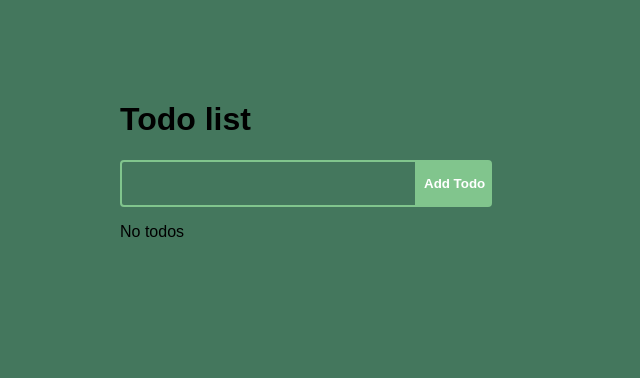
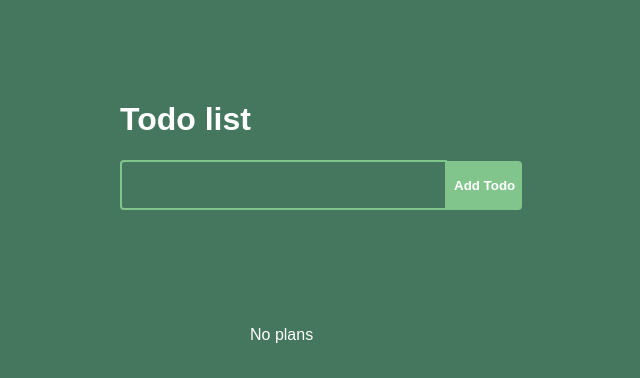
Before and after one commit to ukioxz/Note-app-react, a React (Create React App) app in the folder note-app/: page / in a window 1280 px wide. Shown: the top 378 px of the page, without its empty margins (220-860 px from the left). Built offline with nearby package versions, Linux system fonts and the light colour scheme.

Commit message:
Fix styles for todo list

```diff
--- a/note-app/src/App.js
+++ b/note-app/src/App.js
@@ -36,7 +36,7 @@ function App() {
     {todos.length ? (
       <TodoList todos={todos} onToggle={toggleTodo}/>
     ) : (
-      <p>No todos</p>
+      <p>No plans</p>
     )}
     </div>
     </Context.Provider>
--- a/note-app/src/index.css
+++ b/note-app/src/index.css
@@ -3,6 +3,13 @@ body {
   padding: 0;
   font-family: sans-serif;
   background-color:rgba(22, 85, 53, 0.8);
+}
+.wrapper h1{
+  color: white;
+}
+.wrapper p{
+  color: white;
+  padding: 100px 100px 14px 130px;
 }
 .wrapper{
   padding-top: 5rem;
@@ -11,9 +18,12 @@ body {
 }
 .rm{
   background: blue;
-  border-radius: 50%;
+  height: 30px;
+  width: 50px;
   color: white;
+  border-radius: 4px 0 0 4px;
   border: none;
+  cursor: pointer;
 }
 .done{
   text-decoration: line-through;
@@ -24,4 +34,6 @@ body {
   border: 2px solid rgba(144, 217, 153, 0.8);
   outline: none;
   background: transparent;
+  color: white;
+  font-size: 16px;
 }
--- a/note-app/src/todo/addTodo.js
+++ b/note-app/src/todo/addTodo.js
@@ -2,7 +2,7 @@ import React, {useState} from 'react';
 
 const styles = {
   button: {
-  padding: '16px 7px',
+  padding: '17px 7px',
   border: 'none',
   borderRadius: '0 4px 4px 0',
   cursor: 'pointer',
--- a/note-app/src/todo/todoItem.js
+++ b/note-app/src/todo/todoItem.js
@@ -8,8 +8,22 @@ const styles = {
     alignItems: 'center',
     padding: '.5rem 1rem',
     border: '1px solid rgba(144, 217, 153, 0.8)',
-    borderRadius: '4px',
     marginBottom: '.5rem'
+  },
+  itemDelete: {
+  display: 'flex',
+  justifyContent: 'space-between',
+  cursor: 'pointe',
+  fontSize: '22px',
+  marginBottom: '.5rem',
+  padding: '14px',
+  width: '400px',
+  textAlign: 'left',
+  background: 'rgba(144, 217, 153, 0.8)',
+  color: '#fff',
+  border: 'none',
+  borderRadius: '5px',
+  cursor: 'pointer'
   },
   input: {
     marginRight: '1rem'
@@ -23,14 +37,13 @@ function TodoItem({todo, index, onChange}) {
     classes.push('done')
   }
   return(
-  <li style={styles.li}>
+  <li style={styles.itemDelete}>
   <span className={classes.join(' ')}>
   <input
   type="checkBox"
   checked={todo.completed}
   style={styles.input}
   onChange={() => onChange(todo.id)}/>
-  <strong>{index + 1}</strong>
    &nbsp;
   {todo.title}
   </span>
```
